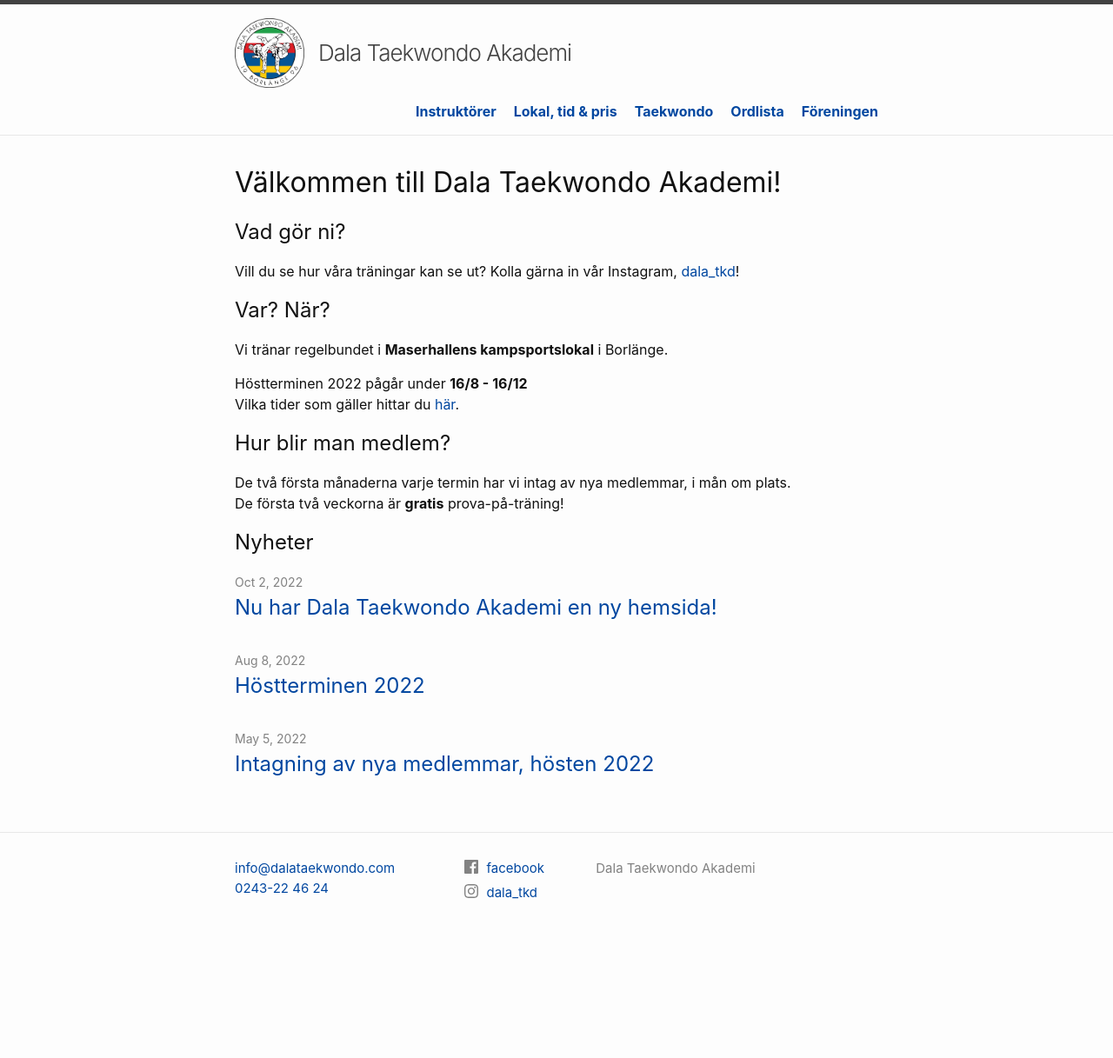
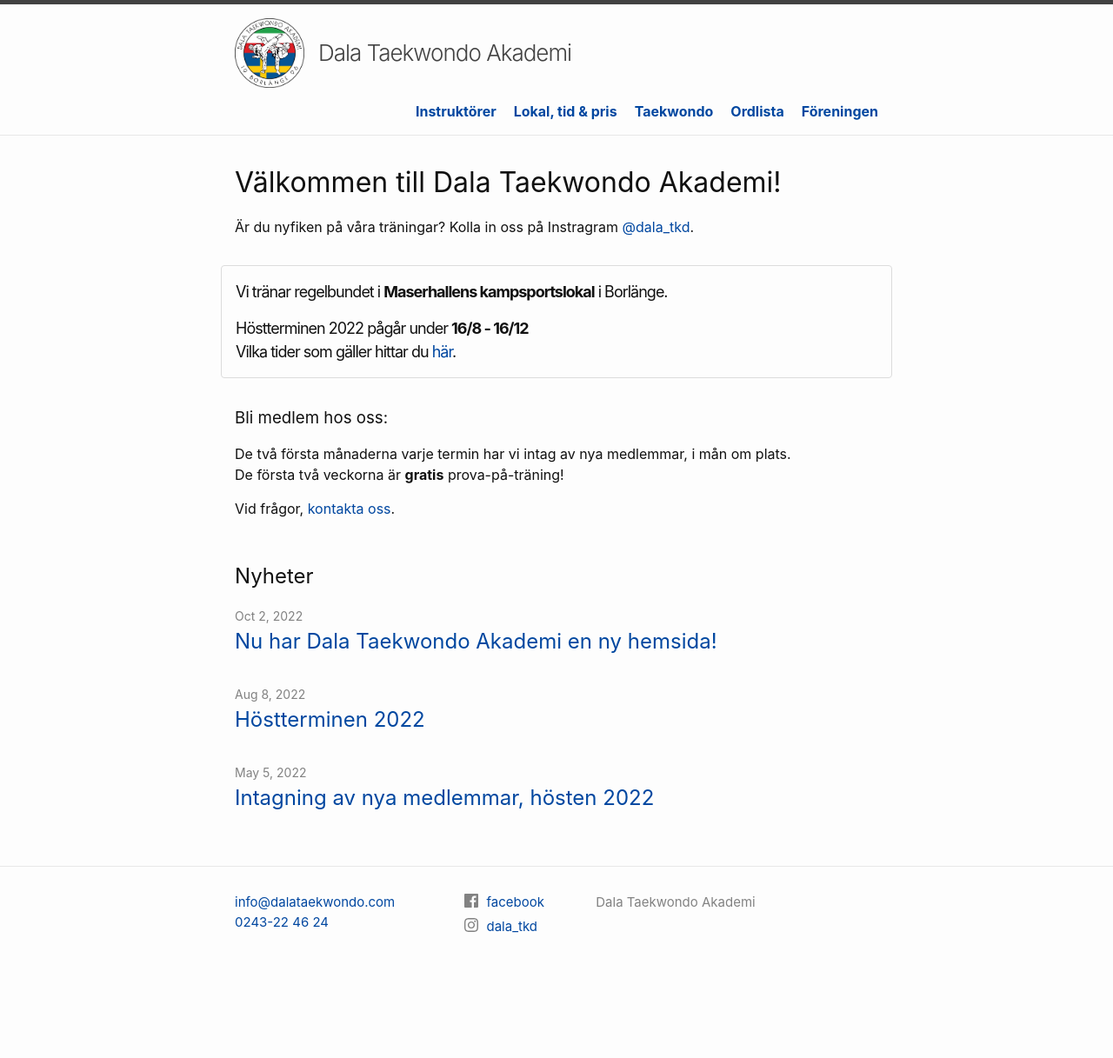
Before and after one commit to dalataekwondo/dalataekwondo.github.io, a Jekyll site: the page built from index.markdown, in a window 1280 px wide. Shown: the whole page at 87% size. Built offline with Jekyll 4.4.1, drawn with Linux system fonts in a browser that asks for light colours; before the commit the page ends 1178 px from its top, so only the background shows below that.

Commit message:
start page changes

```diff
--- a/_layouts/home.html
+++ b/_layouts/home.html
@@ -16,7 +16,8 @@ layout: default
   {% assign posts = site.posts %}
   {% endif %}
 
-  <h2>Nyheter</h2>
+
+  <h2 class="nyheter-header">Nyheter</h2>
 
   {%- if posts.size > 0 -%}
   {%- if page.list_title -%}
@@ -43,15 +44,22 @@ layout: default
   <div class="pager">
     <ul class="pagination">
       {%- if paginator.previous_page %}
-          <li><a href="{{ paginator.previous_page_path | relative_url }}" class="previous-page">{{ paginator.previous_page }}</a></li>
+      <li><a href="{{ paginator.previous_page_path | relative_url }}" class="previous-page">{{ paginator.previous_page
+          }}</a></li>
       {%- else %}
-          <li><div class="pager-edge">•</div></li>
+      <li>
+        <div class="pager-edge">•</div>
+      </li>
       {%- endif %}
-          <li><div class="current-page">{{ paginator.page }}</div></li>
+      <li>
+        <div class="current-page">{{ paginator.page }}</div>
+      </li>
       {%- if paginator.next_page %}
       <li><a href="{{ paginator.next_page_path | relative_url }}" class="next-page">{{ paginator.next_page }}</a></li>
       {%- else %}
-          <li><div class="pager-edge">•</div></li>
+      <li>
+        <div class="pager-edge">•</div>
+      </li>
       {%- endif %}
     </ul>
   </div>
--- a/_sass/minima/custom-styles.scss
+++ b/_sass/minima/custom-styles.scss
@@ -20,6 +20,24 @@ a:visited {
 
 footer {
     margin-bottom: 5rem;
+}
+
+.nyheter-header {
+    margin-top: 3rem;
+}
+
+blockquote.puff {
+    font-family: unset;
+    // font-size: unset;
+    font-style: unset;
+    color: unset;
+    border-left: unset;
+    padding-left: unset;
+    border: 1px solid gainsboro;
+    padding: 1rem;
+    border-radius: .25rem;
+    margin-block: 2rem;
+    margin-inline: -1rem;
 }
 
 #scroll-to-top {
--- a/index.markdown
+++ b/index.markdown
@@ -4,18 +4,18 @@ title: Välkommen till Dala Taekwondo Akademi!
 nonav: true
 ---
 
-## Vad gör ni?
+Är du nyfiken på våra träningar? Kolla in oss på Instragram [@{{ site.instagram_username| escape }}](https://instagram.com/dala_tkd).
 
-Vill du se hur våra träningar kan se ut? Kolla gärna in vår Instagram, [{{ site.instagram_username| escape }}](https://instagram.com/dala_tkd)!
+{: .puff}
 
-## Var? När?
+> Vi tränar regelbundet i **Maserhallens kampsportslokal** i Borlänge.
+>
+> Höstterminen 2022 pågår under **16/8 - 16/12**
+> Vilka tider som gäller hittar du [här](/lokal-tid/#tid).
 
-Vi tränar regelbundet i **Maserhallens kampsportslokal** i Borlänge.
-
-Höstterminen 2022 pågår under **16/8 - 16/12**
-Vilka tider som gäller hittar du [här](/lokal-tid/#tid).
-
-## Hur blir man medlem?
+### Bli medlem hos oss:
 
 De två första månaderna varje termin har vi intag av nya medlemmar, i mån om plats.
 De första två veckorna är **gratis** prova-på-träning!
+
+Vid frågor, [kontakta oss](/foreningen).
```
Also changed, not shown: 04.ordlista.markdown (+10 -10 lines). Lines whose indentation alone changed are shown as unchanged.
